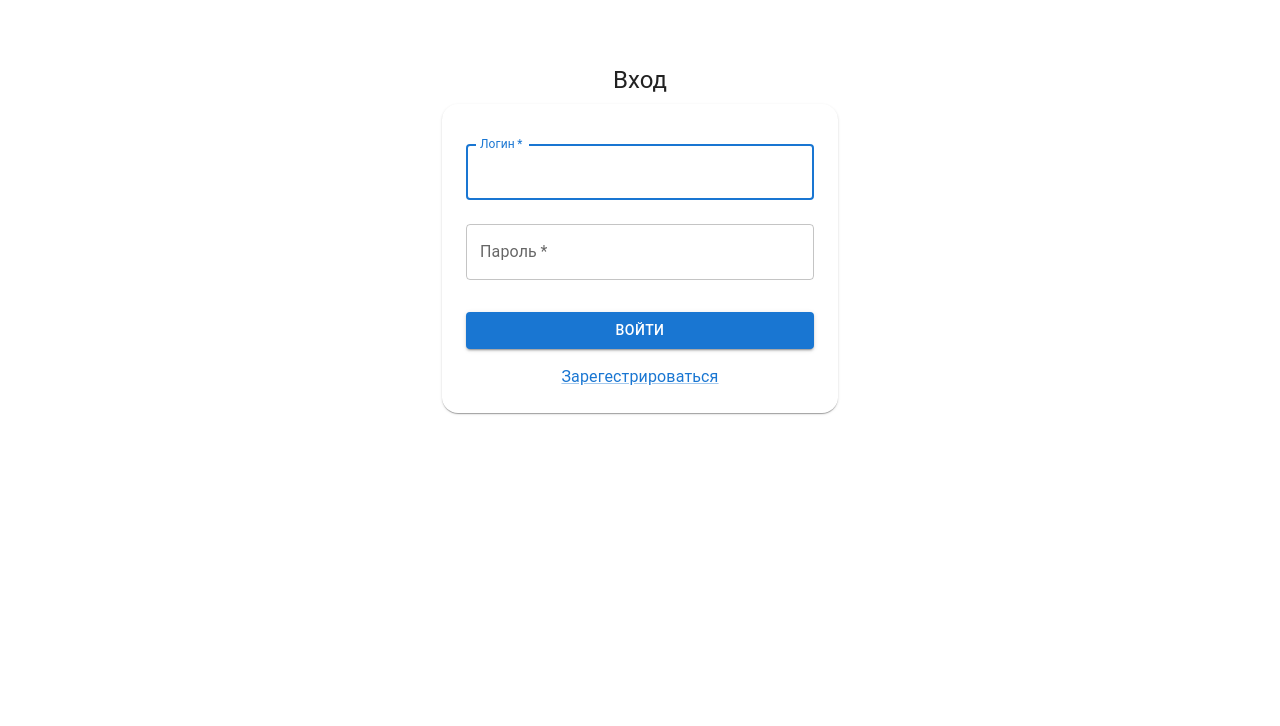
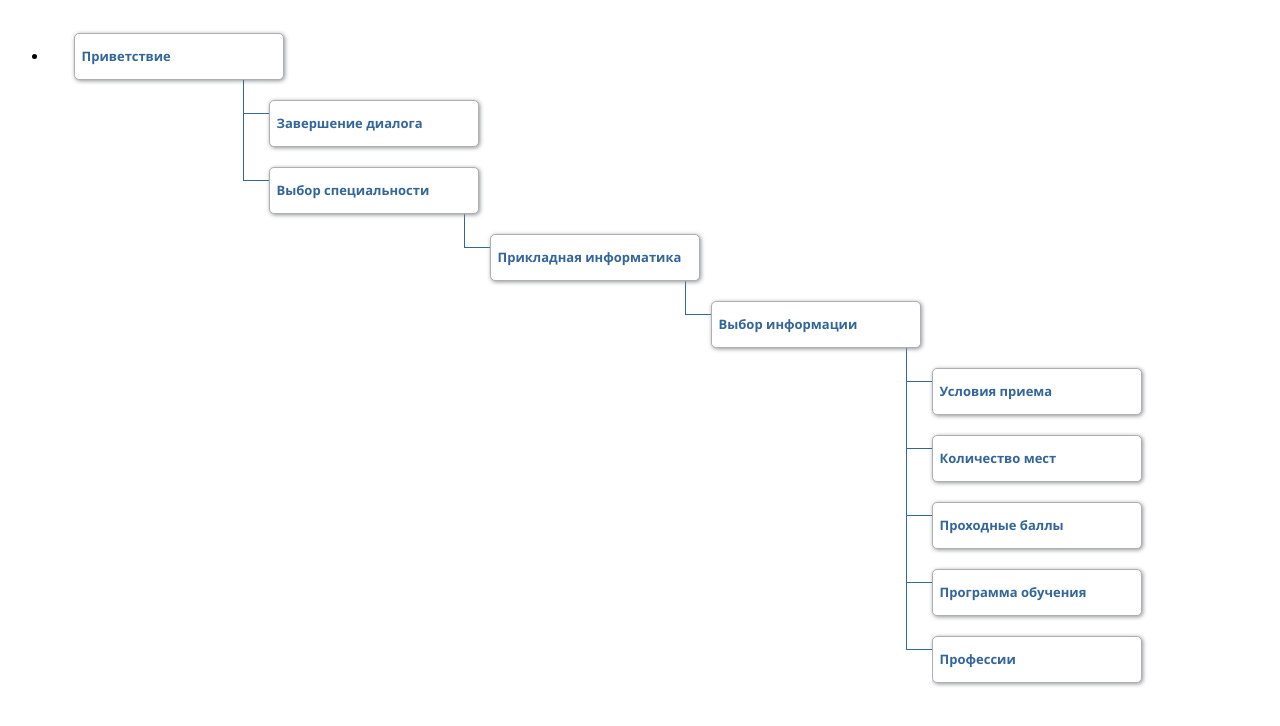
Before and after one commit to polieftov/RTF_Bot, a React (Create React App) app in the folder client/: page / in a window 1280 px wide. Shown: the top 726 px of the page. Built offline with nearby package versions, Linux system fonts and the light colour scheme.

Commit message:
дерево дилога (todo диалог редактирования)

```diff
--- a/client/package.json
+++ b/client/package.json
@@ -9,6 +9,7 @@
     "@testing-library/jest-dom": "^5.16.4",
     "@testing-library/react": "^13.0.1",
     "@testing-library/user-event": "^13.5.0",
+    "node-sass": "^7.0.1",
     "react": "^18.0.0",
     "react-dom": "^18.0.0",
     "react-router-dom": "^6.3.0",
--- a/client/src/authorizationPage.js
+++ b/client/src/authorizationPage.js
@@ -9,6 +9,7 @@ import Toolbar from '@mui/material/Toolbar';
 import CssBaseline from '@mui/material/CssBaseline';
 import Link from '@mui/material/Link';
 import Container from '@mui/material/Container';
+import {DialogTree} from "./dialogTreeComponent/DialogTree";
 
 export function Authorization() {
 
@@ -19,72 +20,59 @@ export function Authorization() {
     }
 
     return (
-        <Box>
-            {/*<Box sx={{flexGrow: 1}}>*/}
-            {/*    <AppBar position="static">*/}
-            {/*        <Toolbar>*/}
-            {/*            <Typography*/}
-            {/*                variant="h5"*/}
-            {/*                component="h1"*/}
-            {/*                sx={{flexGrow: 1}}*/}
-            {/*                align="center"*/}
-            {/*            >*/}
-            {/*                Roadmap*/}
-            {/*            </Typography>*/}
-            {/*        </Toolbar>*/}
-            {/*    </AppBar>*/}
-            {/*</Box>*/}
-            <Container component="main" maxWidth="xs">
-                <CssBaseline/>
-                <Box
-                    sx={{
-                        marginTop: 8,
-                        display: 'flex',
-                        flexDirection: 'column',
-                        alignItems: 'center',
-                    }}
-                >
-                    <Typography component="h1" variant="h5">
-                        Вход
-                    </Typography>
-                    <Box component="form" noValidate sx={{mt: 1, boxShadow: 1, p: 3, borderRadius: '16px'}}>
-                        <TextField
-                            margin="normal"
-                            required
-                            fullWidth
-                            id="login"
-                            label="Логин"
-                            name="login"
-                            autoComplete="username"
-                            autoFocus
-                        />
-                        <TextField
-                            margin="normal"
-                            required
-                            fullWidth
-                            name="password"
-                            label="Пароль"
-                            type="password"
-                            id="password"
-                            autoComplete="current-password"
-                        />
-                        <Button
-                            type="submit"
-                            fullWidth
-                            variant="contained"
-                            sx={{mt: 3, mb: 2}}
-                            onClick={signInClick}
-                        >
-                            Войти
-                        </Button>
-                        <Typography align="center">
-                            <Link href="/registration">
-                                Зарегестрироваться
-                            </Link>
-                        </Typography>
-                    </Box>
-                </Box>
-            </Container>
-        </Box>
-    );
+        // <Box>
+        //     <Container component="main" maxWidth="xs">
+        //         <CssBaseline/>
+        //         <Box
+        //             sx={{
+        //                 marginTop: 8,
+        //                 display: 'flex',
+        //                 flexDirection: 'column',
+        //                 alignItems: 'center',
+        //             }}
+        //         >
+        //             <Typography component="h1" variant="h5">
+        //                 Вход
+        //             </Typography>
+        //             <Box component="form" noValidate sx={{mt: 1, boxShadow: 1, p: 3, borderRadius: '16px'}}>
+        //                 <TextField
+        //                     margin="normal"
+        //                     required
+        //                     fullWidth
+        //                     id="login"
+        //                     label="Логин"
+        //                     name="login"
+        //                     autoComplete="username"
+        //                     autoFocus
+        //                 />
+        //                 <TextField
+        //                     margin="normal"
+        //                     required
+        //                     fullWidth
+        //                     name="password"
+        //                     label="Пароль"
+        //                     type="password"
+        //                     id="password"
+        //                     autoComplete="current-password"
+        //                 />
+        //                 <Button
+        //                     type="submit"
+        //                     fullWidth
+        //                     variant="contained"
+        //                     sx={{mt: 3, mb: 2}}
+        //                     onClick={signInClick}
+        //                 >
+        //                     Войти
+        //                 </Button>
+        //                 <Typography align="center">
+        //                     <Link href="/registration">
+        //                         Зарегестрироваться
+        //                     </Link>
+        //                 </Typography>
+        //             </Box>
+        //         </Box>
+        //     </Container>
+        // </Box>
+        <DialogTree/>
+    )
 }
--- /dev/null
+++ b/client/src/dialogTreeComponent/DialogNode.js
@@ -0,0 +1,21 @@
+import {NodeDialog} from "./NodeDialog";
+import {useState} from "react";
+
+import('./TreeStyles.scss')
+
+/** params:
+ * item {
+ *     type - тип сообщения
+ *     text - текст сообщения
+ * }
+ */
+export function DialogNode(item) {
+    const [dialogOpen, setDialogOpen] = useState(false)
+
+    return (
+        <div className="sticky" onClick={() => setDialogOpen(true)}>
+            {item.type}
+            {NodeDialog({isOpen: dialogOpen, setIsDialogOpen: setDialogOpen, item: item})}
+        </div>
+    )
+}
--- /dev/null
+++ b/client/src/dialogTreeComponent/DialogTree.js
@@ -0,0 +1,53 @@
+import {DialogNode} from "./DialogNode";
+
+import('./TreeStyles.scss')
+
+export function DialogTree(params) {
+    return (
+        <div>
+            <ul className="tree">
+
+                <li>
+                    <DialogNode type={'Приветствие'} text={'Hello u'}/>
+                </li>
+                <ul>
+                    <li>
+                        <div className="sticky">Завершение диалога</div>
+                    </li>
+                    <li>
+                        <div className="sticky">Выбор специальности</div>
+
+                        <ul>
+                            <li>
+                                <div className="sticky">Прикладная информатика</div>
+                                <ul>
+
+                                    <li>
+                                        <div className="sticky">Выбор информации</div>
+                                        <ul>
+                                            <li>
+                                                <div>Условия приема</div>
+                                            </li>
+                                            <li>
+                                                <div>Количество мест</div>
+                                            </li>
+                                            <li>
+                                                <div>Проходные баллы</div>
+                                            </li>
+                                            <li>
+                                                <div>Программа обучения</div>
+                                            </li>
+                                            <li>
+                                                <div>Профессии</div>
+                                            </li>
+                                        </ul>
+                                    </li>
+                                </ul>
+                            </li>
+                        </ul>
+                    </li>
+                </ul>
+            </ul>
+        </div>
+    )
+}
--- /dev/null
+++ b/client/src/dialogTreeComponent/NodeDialog.js
@@ -0,0 +1,45 @@
+import {Dialog, DialogContent, DialogTitle, TextField} from "@mui/material";
+import {useState} from "react";
+import Button from "@mui/material/Button";
+
+/** params {
+ *  isOpen - state открытия дилога
+ *  setIsDialogOpen - state открытия дилога
+ *  item {
+ *      type - тип сообщения
+ *      text - текст сообщения
+ *  }
+ *  } */
+export function NodeDialog(params) {
+    const [text, setText] = useState(params.item.text);
+
+    function handleTextChange(event) {
+        setText(event.target.value);
+    }
+
+    return (
+        <Dialog open={params.isOpen} onClose={() => params.setIsDialogOpen(false)}>
+            <DialogTitle>params.item.type</DialogTitle>
+            <DialogContent>
+                <TextField
+                    required={true}
+                    margin="normal"
+                    autoFocus
+                    type="text"
+                    fullWidth
+                    onChange={handleTextChange}
+                    defaultValue={params.item.text}
+                />
+            </DialogContent>
+            <Button
+                // onClick={() => }
+                disabled={true}
+            >
+                Добавить
+            </Button>
+            <Button onClick={() => params.setIsDialogOpen(false)}>
+                Назад
+            </Button>
+        </Dialog>
+    )
+}
--- /dev/null
+++ b/client/src/dialogTreeComponent/TreeStyles.scss
@@ -0,0 +1,120 @@
+// typography
+// ----------
+$font-stack: normal normal 13px/1.4 Segoe,"Segoe UI",Calibri,Helmet,FreeSans,Sans-Serif;
+
+// colors
+// ------
+$background-color: white;     // all backgrounds
+$connector-color: #369;       // connectors and text
+$shadow-color: #8F949A;
+$box-color: #afafaf;          // box border
+
+// major dimensions
+// ----------------
+$tree-margin-left: 0px;
+
+$entry-height: 3em;           // total hight of entry: card + gap on top
+
+$card-ident: 2em;             // card horizontal ident (to nearest connector)
+$card-height: 1.5em;
+$card-width: 15em;            // 'auto' is acceptable
+$card-padding-top: ($card-height - 1em)/2;
+$card-padding-side: $card-padding-top * 2;
+
+$hconnector-top: 1em;
+
+// =================== Don't edit below this line ========================
+
+$card-margin-top: $entry-height - $card-height; // card vertical gap
+$connector-vident: ($entry-height)/2 + $card-margin-top - 1.5em;
+$tree-ident: $card-width;     // connector horizontal ident (to card's front)
+
+$background-color-presudo: $background-color;   //for dev: beige;
+$box-shadow: 1px 1px 4px $shadow-color;
+$width-presudo: 0px;
+
+body {
+    background: $background-color;
+    font:$font-stack;
+}
+
+// All of the magic inside .tree
+   .tree {
+& ul {
+      margin:0 0 0 $tree-ident; // whole tree indentation TODO:
+  padding:0;
+      list-style:none;
+      color:$connector-color;
+      position:relative;
+  }
+&:before, ul:before {
+     content:"";
+     display:block;
+     width:$width-presudo;
+     position:absolute;
+     top:0;
+     bottom:0;
+     left:0;
+     border-left:1px solid; // vertical connectors
+ background: $background-color-presudo; // same with body background
+ z-index: -1;
+ }
+& li {
+      font-weight:bold;
+      line-height: $entry-height;
+      margin:0;
+      padding: $card-margin-top 0 0 $card-ident; // indentation + .5em
+  position:relative;
+      z-index: -1;
+&:before {
+     border-top:1px solid;
+     content:"";
+     display:block;
+     height:100%;
+     left:0;
+     margin-top: $hconnector-top; // border top width
+ position:absolute;
+     top: $connector-vident; // (line-height/2)
+ width:$card-ident; // same with indentation
+ }
+&:last-child:before {
+     background: $background-color-presudo; // same with body background
+ bottom:0;
+     height:auto;
+     top: $connector-vident; // (line-height/2)
+ }
+}
+& > li:before {
+      border-top:none !important;
+  }
+& li div {
+      border-radius: 5px;
+      border: 1px solid $box-color;
+      margin: 0;
+      max-width: $card-width;
+      min-width: $card-width;
+      padding: $card-padding-top $card-padding-side;
+
+      background: $background-color;
+      box-shadow: $box-shadow;
+      color:$connector-color;
+      font-weight:bold;
+  }
+
+}
+
+// Espasially for root level ul
+   ul.tree {
+       margin-left:$tree-margin-left; // Set ident for the root ul (whole tree ident)
+&:before {
+     border-left:none; // Remove left border for the root ul
+ }
+}
+
+// Put it to sticky divs
+   .sticky {
+       position: -webkit-sticky;
+       position: sticky;
+       top: 0px;
+       width: 100%;
+   }
```
Also changed, not shown: 1 other file (tests, documents, lock files or other folders).
